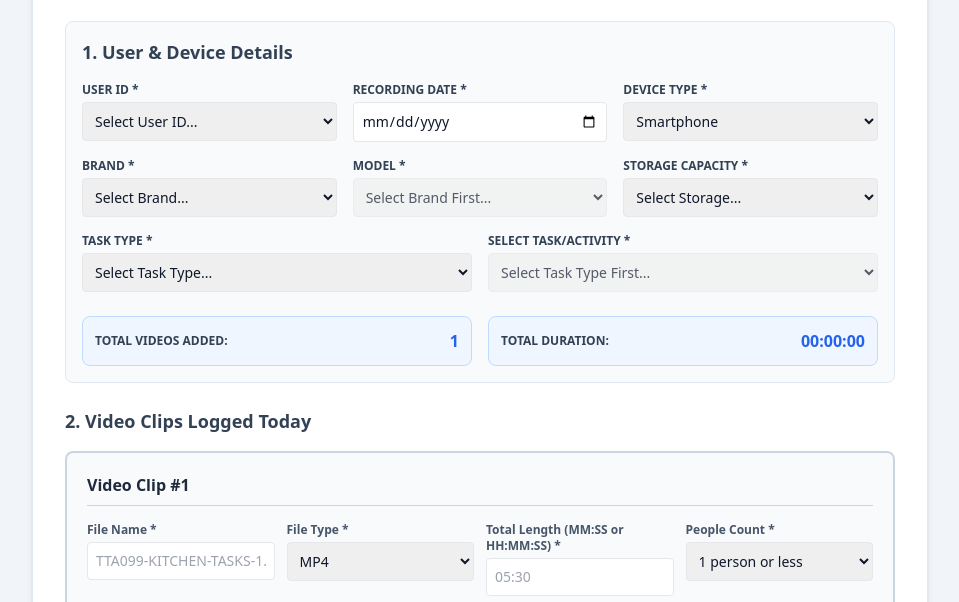
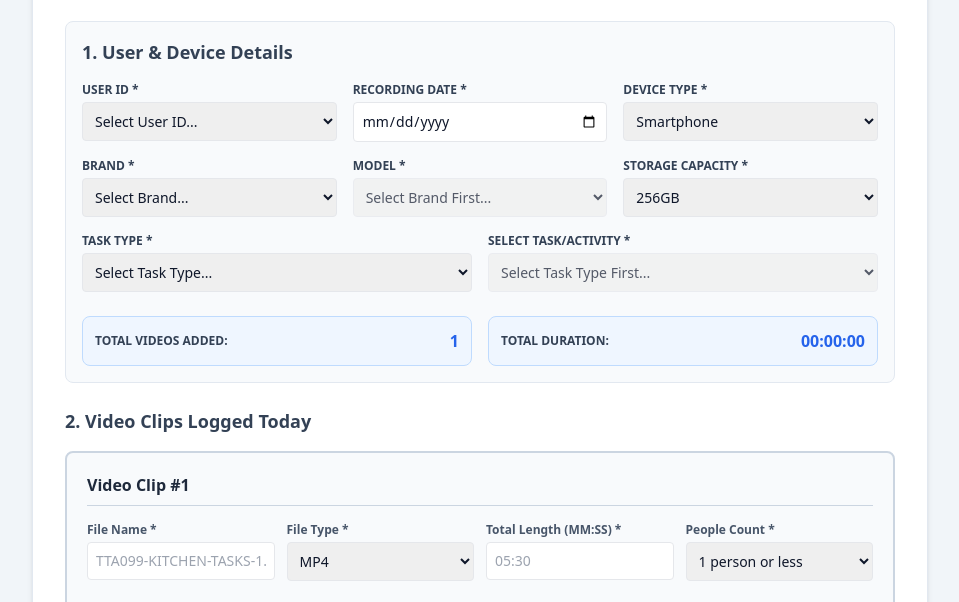
Before and after one commit to wanloq/meta-cap, a plain HTML site: page index.html in a window 1280 px wide. Shown: the part 128-730 px from the top of the page, without its empty margins (160-1119 px from the left). Drawn offline with nearby package versions, Linux system fonts and the light colour scheme.

Commit message:
Update storage options and label for total length

```diff
--- a/index.html
+++ b/index.html
@@ -65,8 +65,7 @@
             <!-- Item 3: Storage (256GB and above) -->
             <label class="block text-xs font-bold text-slate-700 dark:text-slate-300 uppercase mb-1">Storage Capacity *</label>
             <select id="storage" required class="w-full p-2 text-sm border rounded dark:bg-slate-700 dark:border-slate-600 dark:text-white focus:ring-2 focus:ring-blue-500 outline-none">
-              <option value="">Select Storage...</option>
-              <option value="256GB">256GB</option>
+              <option value="">256GB</option>
               <option value="512GB">512GB</option>
               <option value="1TB">1TB</option>
             </select>
@@ -257,7 +256,7 @@
           </select>
         </div>
         <div>
-          <label class="block text-xs font-semibold text-slate-600 dark:text-slate-400 mb-1">Total Length (MM:SS or HH:MM:SS) *</label>
+          <label class="block text-xs font-semibold text-slate-600 dark:text-slate-400 mb-1">Total Length (MM:SS) *</label>
           <input type="text" name="length" placeholder="05:30" required oninput="updateTotals()" class="video-length-input w-full p-2 text-sm border rounded dark:bg-slate-700 dark:border-slate-600 dark:text-white">
         </div>
         <div>
```
